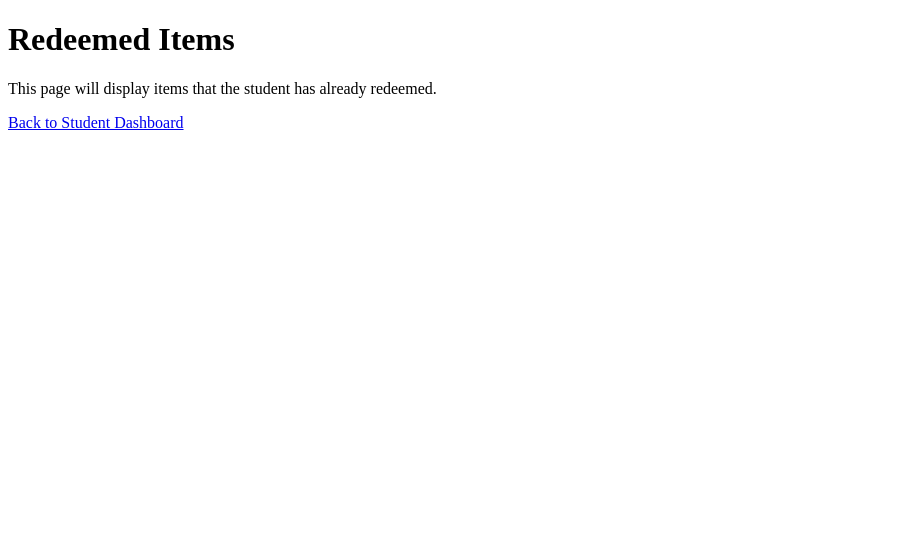
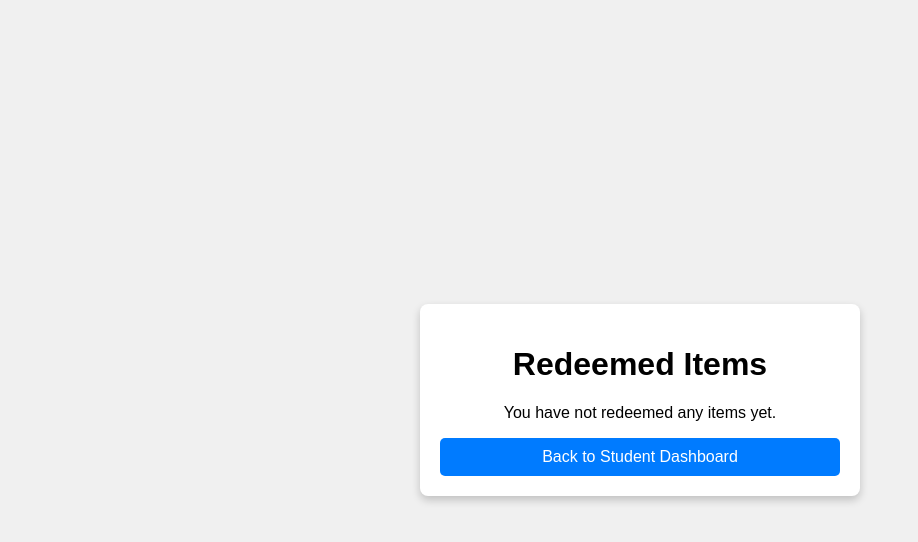
Before and after one commit to Kee-Wei-HengNp/DevOps_Oct2024_Team3_Assignment, a Flask app: page /redeemed-items in a window 1280 px wide. Shown: the top 542 px of the page, without its empty margins (0-918 px from the left). Run offline with Flask 3, Linux system fonts and the light colour scheme.

Commit message:
Added redeemed items page to display previously redeemed items

```diff
--- a/app.py
+++ b/app.py
@@ -68,29 +68,36 @@ def student_page():
     }
     return render_template('student.html', username=user_data["username"], points=user_data["points"])
 
-# Dummy student data (for now, this will be replaced with actual user sessions later)
+# Dummy student data (will be stored in DB later)
 students = {
-    "test_student": {"points": random.randint(500, 9999)}
+    "test_student": {
+        "points": random.randint(500, 9999),
+        "redeemed_items": []  # Initially empty
+    }
 }
 
-# Dummy redeemable items (fixed list for now)
+# Dummy redeemable items
 redeemable_items = [
     {"name": "AAA", "cost": 200},
     {"name": "BBB", "cost": 300},
     {"name": "CCC", "cost": 400}
 ]
 
+
 @app.route('/redeemable-items')
 def redeemable_items_page():
     """Display available redeemable items."""
-    user = students["test_student"]  # Simulated logged-in student
+    user = students["test_student"]
     return render_template('redeemable_items.html', items=redeemable_items, points=user["points"])
 
 
 
+
 @app.route('/redeemed-items')
-def redeemed_items():
-    return render_template('redeemed_items.html')
+def redeemed_items_page():
+    """Display all previously redeemed items."""
+    user = students["test_student"]
+    return render_template('redeemed_items.html', items=user["redeemed_items"])
 
 
 @app.route('/recover-password')
@@ -105,10 +112,9 @@ def redeem_item():
     data = request.json
     item_name = data.get("item")
 
-    user = students["test_student"]  # Simulated logged-in student
+    user = students["test_student"]
     user_points = user["points"]
 
-    # Find the item
     item = next((i for i in redeemable_items if i["name"] == item_name), None)
 
     if not item:
@@ -117,8 +123,10 @@ def redeem_item():
     if user_points < item["cost"]:
         return jsonify({"success": False, "message": "Not enough points to redeem this item!"}), 400
 
-    # Deduct points and confirm redemption
+    # Deduct points and store redeemed item
     user["points"] -= item["cost"]
+    user["redeemed_items"].append(item_name)
+
     return jsonify({"success": True, "message": f"Successfully redeemed {item_name}!", "remaining_points": user["points"]})
 
 if __name__ == '__main__':
--- a/static/styles.css
+++ b/static/styles.css
@@ -98,14 +98,12 @@ a:hover {
 
 .button {
   display: block;
-  width: 100%;
   padding: 10px;
-  margin: 10px 0;
+  margin-top: 10px;
   background-color: #007bff;
   color: white;
   text-decoration: none;
   border-radius: 5px;
-  text-align: center;
 }
 
 .button:hover {
@@ -127,7 +125,6 @@ ul {
   padding: 0;
 }
 
-
 li {
   margin: 10px 0;
   padding: 10px;
--- a/templates/redeemed_items.html
+++ b/templates/redeemed_items.html
@@ -4,10 +4,23 @@
     <meta charset="UTF-8">
     <meta name="viewport" content="width=device-width, initial-scale=1.0">
     <title>Redeemed Items</title>
+    <link rel="stylesheet" href="{{ url_for('static', filename='styles.css') }}">
 </head>
 <body>
-    <h1>Redeemed Items</h1>
-    <p>This page will display items that the student has already redeemed.</p>
-    <a href="/student">Back to Student Dashboard</a>
+    <div class="container">
+        <h1>Redeemed Items</h1>
+
+        {% if items %}
+            <ul>
+                {% for item in items %}
+                <li><strong>{{ item }}</strong></li>
+                {% endfor %}
+            </ul>
+        {% else %}
+            <p>You have not redeemed any items yet.</p>
+        {% endif %}
+
+        <a href="/student" class="button">Back to Student Dashboard</a>
+    </div>
 </body>
 </html>
```
